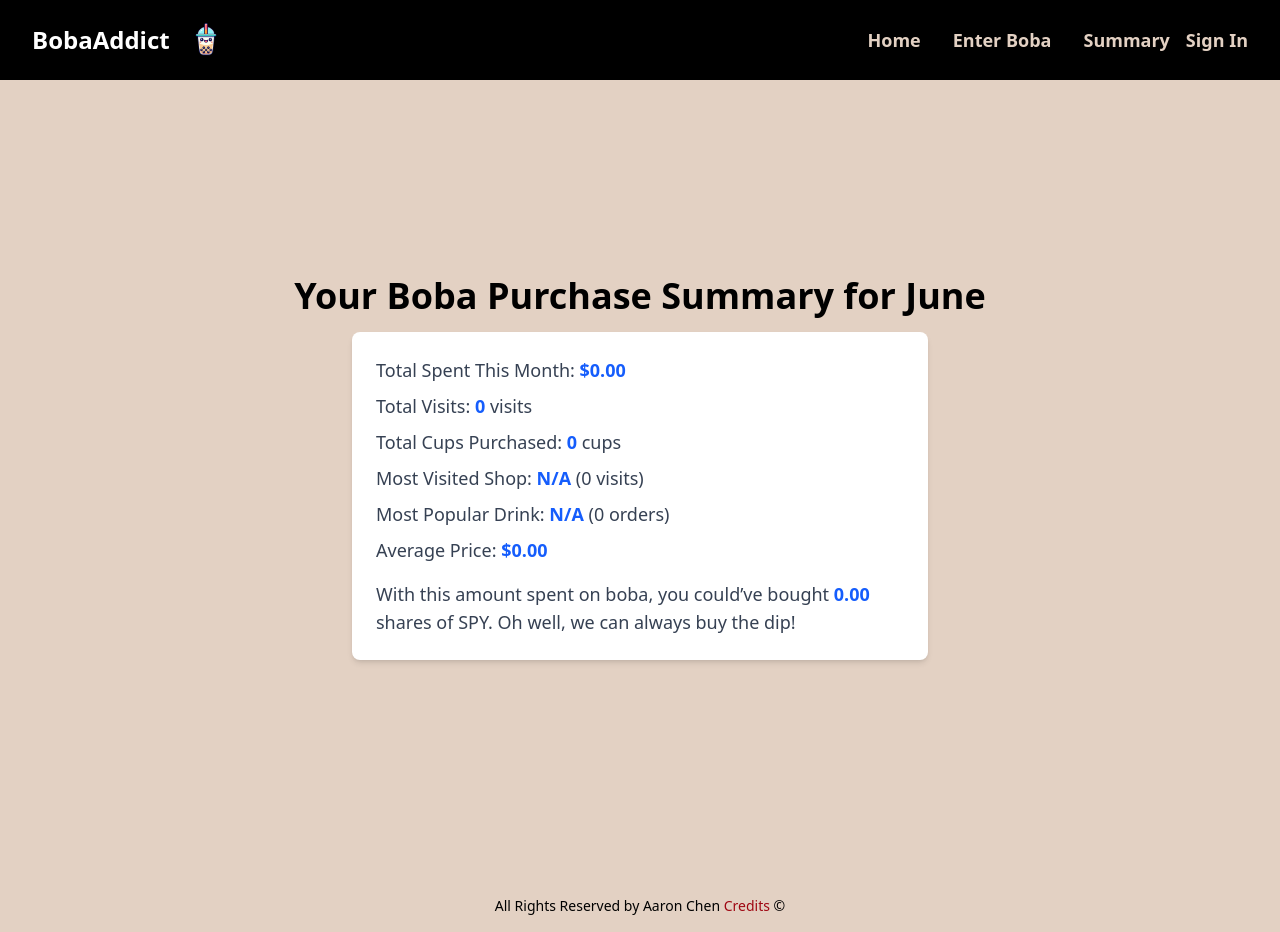
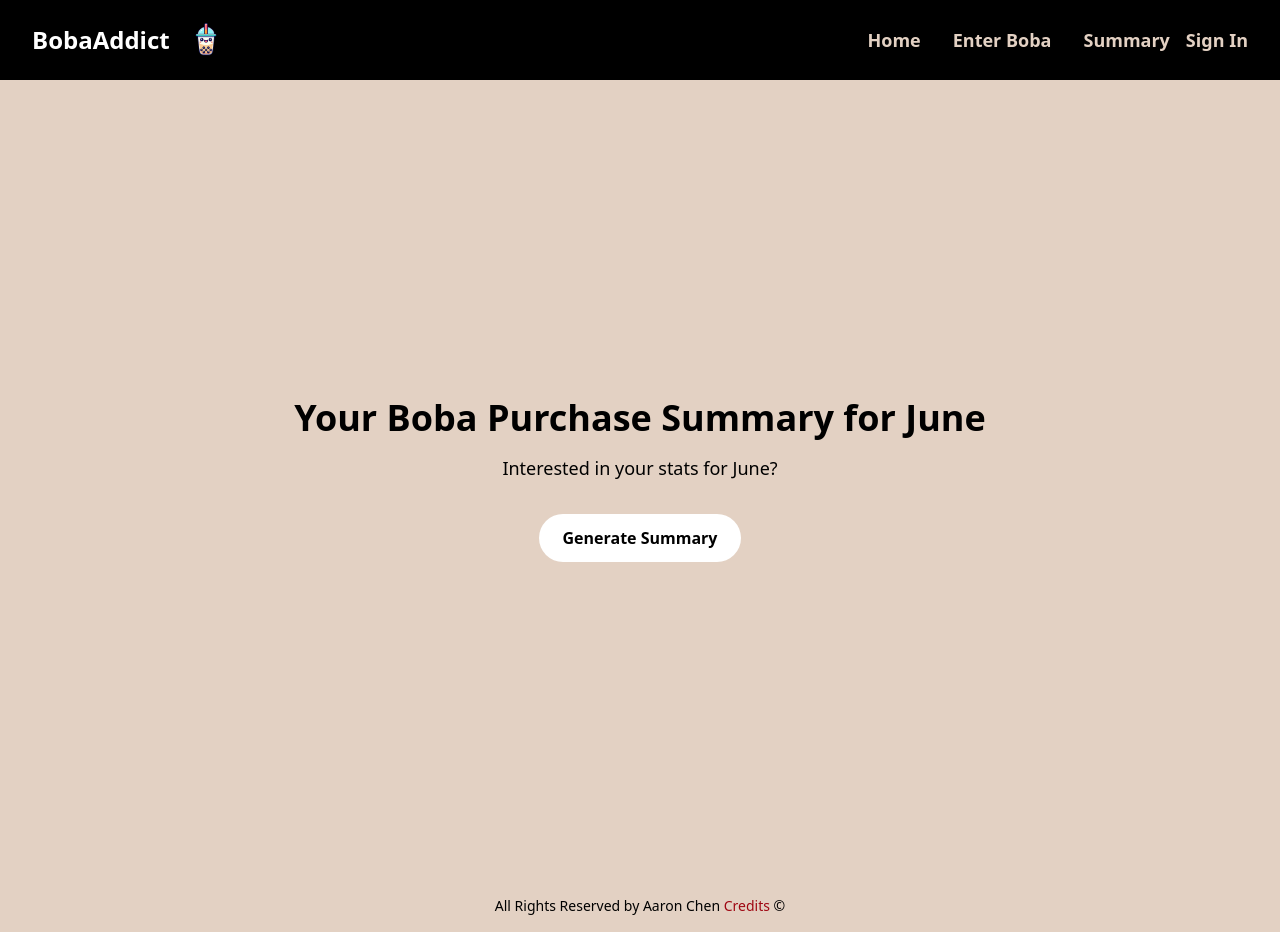
Before and after one commit to acaaron23/bobaaddict, a Next.js app: page /summary in a window 1280 px wide. Built offline with nearby package versions, Linux system fonts and the light colour scheme; no server answers.

Commit message:
Fixed comments & added logic for summary page :

```diff
--- a/app/actions/getSummary.ts
+++ b/app/actions/getSummary.ts
@@ -6,9 +6,8 @@ export async function getBobaSummary() {
     if (!email) throw new Error("User not authenticated");
 
     const db = await getDb();
-    console.log("Database connected:", !!db); // Add this debug line
+    console.log("Database connected:", !!db);
 
-    // Also check if the collection exists and has data
     const collectionExists = await db.listCollections({name: "boba_entries"}).hasNext();
     console.log("Collection exists:", collectionExists);
 
@@ -21,15 +20,14 @@ export async function getBobaSummary() {
     const result = await db
         .collection("boba_entries")
         .aggregate([
-            { $match: { email } }, // filter by user email
+            { $match: { email } },
 
-            // Group overall totals and counts
             {
                 $group: {
                     _id: null,
                     total_spent: { $sum: "$price" },
                     total_visits: { $sum: 1 },
-                    total_cups: { $sum: 1 }, // assuming each entry is 1 cup
+                    total_cups: { $sum: 1 },
                     shops: { $push: "$shop_name" },
                     drinks: { $push: "$boba_name" },
                 },
@@ -38,7 +36,6 @@ export async function getBobaSummary() {
         .toArray();
 
     if (result.length === 0) {
-        // no data for user
         return {
             total_spent: 0,
             total_visits: 0,
--- a/app/summary/page.tsx
+++ b/app/summary/page.tsx
@@ -1,5 +1,9 @@
 import Summary from './summary';
 import { getBobaSummary } from '@/app/actions/getSummary';
+
+export const metadata = {
+    title: "Summary",
+};
 
 export default async function SummaryPage() {
     let summary;
--- a/app/summary/summary.tsx
+++ b/app/summary/summary.tsx
@@ -1,4 +1,6 @@
 'use client';
+
+import { useState } from 'react';
 
 type SummaryType = {
     total_spent: number;
@@ -16,8 +18,19 @@ export default function Summary({
     summary: SummaryType | null;
     currentMonth: string;
 }) {
+    const [showSummary, setShowSummary] = useState(false);
+
     if (!summary) {
-        return <p className="text-center mt-20 text-red-600">No summary data available.</p>;
+        return (
+            <div className="min-h-screen bg-[#E3D1C3] flex flex-col items-center justify-center px-6 py-10">
+                <h1 className="text-4xl font-bold text-black text-center mb-4">
+                    Your Boba Purchase Summary for {currentMonth}
+                </h1>
+                <p className="text-center text-red-600 text-lg">
+                    No summary data available. Start tracking your boba purchases to see your stats!
+                </p>
+            </div>
+        );
     }
 
     return (
@@ -25,41 +38,78 @@ export default function Summary({
             <h1 className="text-4xl font-bold text-black text-center mb-4">
                 Your Boba Purchase Summary for {currentMonth}
             </h1>
+
+            {!showSummary ? (
+                <>
+                    <p className="text-lg text-black text-center mb-8">
+                        Interested in your stats for {currentMonth}?
+                    </p>
+                    <button
+                        onClick={() => setShowSummary(true)}
+                        className="text-base px-6 py-3 bg-white text-black font-bold rounded-full transition-transform hover:scale-105 active:scale-95"
+                    >
+                        Generate Summary
+                    </button>
+                </>
+            ) : (
+                <>
                     <div className="bg-white rounded-lg shadow-md p-6 w-full max-w-xl mb-6">
                         <p className="text-lg text-gray-700 mb-2">
                             Total Spent This Month:{' '}
-                    <span className="font-bold text-blue-600">${summary.total_spent.toFixed(2)}</span>
+                            <span className="font-bold text-blue-600">
+                                ${summary.total_spent.toFixed(2)}
+                            </span>
                         </p>
                         <p className="text-lg text-gray-700 mb-2">
                             Total Visits:{' '}
-                    <span className="font-bold text-blue-600">{summary.total_visits}</span> visits
+                            <span className="font-bold text-blue-600">
+                                {summary.total_visits}
+                            </span>{' '}
+                            visits
                         </p>
                         <p className="text-lg text-gray-700 mb-2">
                             Total Cups Purchased:{' '}
-                    <span className="font-bold text-blue-600">{summary.total_cups}</span> cups
+                            <span className="font-bold text-blue-600">
+                                {summary.total_cups}
+                            </span>{' '}
+                            cups
                         </p>
                         <p className="text-lg text-gray-700 mb-2">
                             Most Visited Shop:{' '}
-                    <span className="font-bold text-blue-600">{summary.most_visited_shop.shop_name}</span>{' '}
+                            <span className="font-bold text-blue-600">
+                                {summary.most_visited_shop.shop_name}
+                            </span>{' '}
                             ({summary.most_visited_shop.shop_visits} visits)
                         </p>
                         <p className="text-lg text-gray-700 mb-2">
                             Most Popular Drink:{' '}
-                    <span className="font-bold text-blue-600">{summary.most_popular_drink.boba_name}</span>{' '}
+                            <span className="font-bold text-blue-600">
+                                {summary.most_popular_drink.boba_name}
+                            </span>{' '}
                             ({summary.most_popular_drink.drink_count} orders)
                         </p>
                         <p className="text-lg text-gray-700 mb-4">
                             Average Price:{' '}
-                    <span className="font-bold text-blue-600">${summary.average_spent.toFixed(2)}</span>
+                            <span className="font-bold text-blue-600">
+                                ${summary.average_spent.toFixed(2)}
+                            </span>
                         </p>
                         <p className="text-lg text-gray-700 mt-4">
-                    With this amount spent on boba, you could’ve bought{' '}
+                            With this amount spent on boba, you could&#39;ve bought{' '}
                             <span className="font-bold text-blue-600">
                                 {(summary.total_spent / 562.81).toFixed(2)}
                             </span>{' '}
                             shares of SPY. Oh well, we can always buy the dip!
                         </p>
                     </div>
+                    <button
+                        onClick={() => setShowSummary(false)}
+                        className="text-base px-6 py-3 bg-white text-black font-bold rounded-full transition-transform hover:scale-105 active:scale-95"
+                    >
+                        Go Back
+                    </button>
+                </>
+            )}
         </div>
     );
 }
```
Lines whose indentation alone changed are shown as unchanged.
